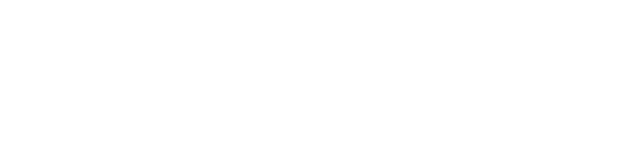
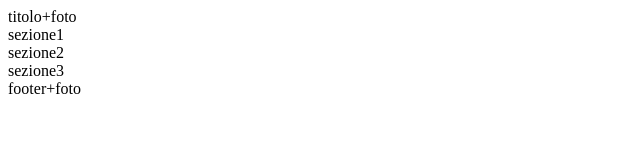
Before and after one commit to RiccardoLoPresti/html-london-trip, a plain HTML site: page index.html in a window 1280 px wide. Shown: the whole page, without its empty margins (0-640 px from the left). Drawn offline with Linux system fonts and the light colour scheme.

Commit message:
page arrangement

```diff
--- a/index.html
+++ b/index.html
@@ -8,5 +8,30 @@
 </head>
 <body>
 
+  <header>
+    titolo+foto
+  </header>
+
+  <main>
+
+    <section>
+      sezione1
+    </section>
+
+
+    <section>
+      sezione2
+    </section>
+
+    <section>
+      sezione3
+    </section>
+
+  </main>
+
+<footer>
+  footer+foto
+</footer>
+
 </body>
 </html>
```
